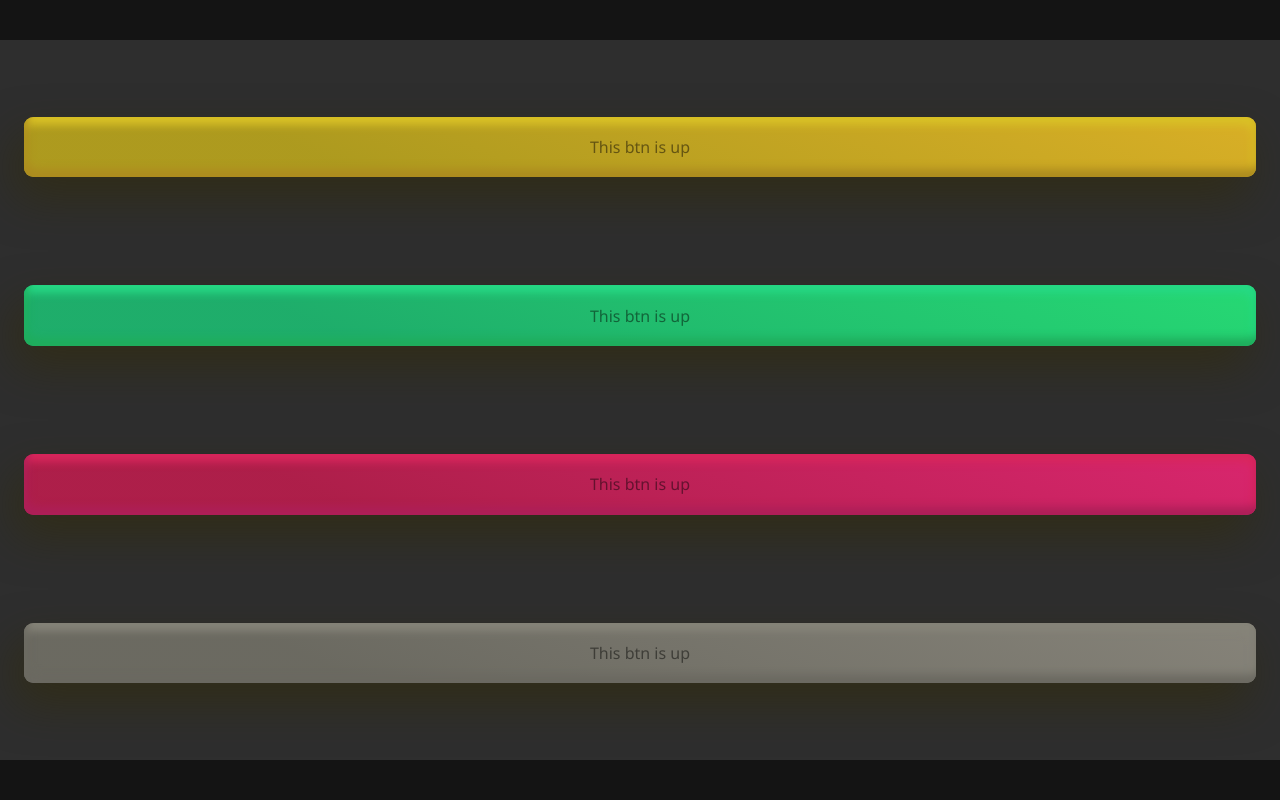
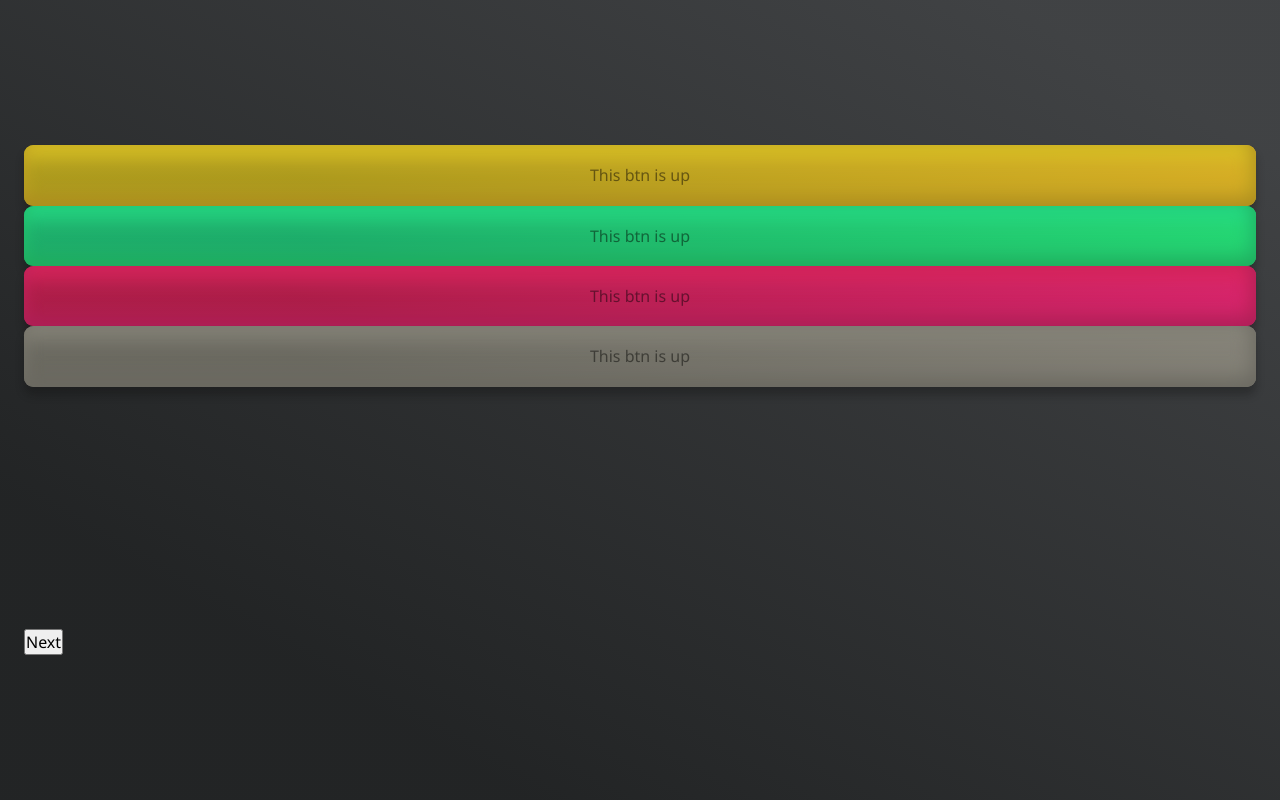
Before and after one commit to craigscottuk/quiz-button-prototypes, a website: page index.html in a window 1280 px wide. Drawn offline with Linux system fonts and the light colour scheme.

Commit message:
Progress

```diff
--- a/index.html
+++ b/index.html
@@ -2,13 +2,19 @@
 <html lang="en">
   <head>
     <meta charset="UTF-8" />
-    <meta name="viewport" content="width=device-width, initial-scale=1.0" />
+    <meta
+      name="viewport"
+      content="width=device-width, initial-scale=1,
+    minimum-scale=1, maximum-scale=1, user-scalable=0"
+    />
     <meta http-equiv="X-UA-Compatible" content="ie=edge" />
     <link rel="stylesheet" href="style.css" />
     <title>quiz-button-prototypes</title>
   </head>
   <body class="dark">
-    <div class="container">
+    <div class="app">
+      <main>
+        <div class="answer-buttons">
           <button id="answBtn-default" class="answBtn">
             This btn is up
           </button>
@@ -22,6 +28,12 @@
             This btn is up
           </button>
         </div>
+      </main>
+
+      <footer>
+        <button id="nxtBtn" class="nxtBtn">Next</button>
+      </footer>
+    </div>
 
     <script src="main.js"></script>
   </body>
--- a/main.js
+++ b/main.js
@@ -10,4 +10,12 @@ function answBtnUpDown(event) {
   }
 }
 
+const appHeight = () => {
+  const doc = document.documentElement;
+  doc.style.setProperty('--app-height', `${window.innerHeight}px`);
+};
+
+window.addEventListener('resize', appHeight);
+appHeight();
+
 document.addEventListener('click', answBtnUpDown);
--- a/style.css
+++ b/style.css
@@ -1,15 +1,120 @@
-/* Reset */
-* {
-  padding: 0;
-  margin: 0;
-  box-sizing: border-box;
-  font: inherit;
+/* ------------------- */
+/* Custom properties   */
+/* ------------------- */
+
+:root {
+  /* ------------------------------- */
+  /* Answer button custom properties */
+  /* ------------------------------- */
+
+  /* The values affecting the answBtn size */
+  --answBtn-width: 100%;
+  --answBtn-padding: 1.2em;
+  --answBtn-fnt-size: clamp(0.95rem, 2vh, 1.2rem);
+
+  /* Hue values for answBtn colors */
+  --default-answBtn-hue: 46; /* yellow hue value (hsl) */
+  --correct-answBtn-hue: 146; /* green hue value (hsl) */
+  --incorrect-answBtn-hue: 336; /* red hue value (hsl) */
+  /* Saturation values for answBtn colors */
+  --default-answBtn-sat: 70%; /* saturation (hsl) */
+  --disabled-answBtn-sat: 5%; /* saturation (hsl) */
+  /* Lightness values for answBtn colors */
+  --default-answBtn-light: 50%; /* lightness (hsl) */
+
+  /* The varibles used to alter the hsl color mix of
+  text, graadients and shadows in the AnswBtn utility classes */
+  --hue: var(--default-answBtn-hue); /* default hue */
+  --sat: var(--default-answBtn-sat); /* default sat */
+  --light: var(--default-answBtn-light); /* default lightness */
 }
+
+/* -------------------------- */
+/* AnswBtn utility classes    */
+/* -------------------------- */
+
+/* 1 of 2: AnswBtn default (up/unselected) state */
+
+/* prettier-ignore */
+.answBtn {
+  width: var(--answBtn-width);
+  padding-block: var(--answBtn-padding);
+  border: 0;
+  border-radius: 0.6em;
+  cursor: pointer;
+  font-size: var(--answBtn-fnt-size);
+  color: hsl(var(--hue) var(--sat) 10% / 0.6);
+
+  /* Gradient background fill */
+  background: linear-gradient(204deg,
+    hsl(var(--hue)var(--sat) var(--light)) 0%,
+    hsl(calc(var(--hue) + 6) var(--sat) calc(var(--light) - 10%)) 75%);
+
+    /* Drop shadow and button's embossed appearance */
+  box-shadow: 0em 0.5em 0.5em
+      hsl(var(--hue) var(--sat) 5% / 0.3),
+    inset -0.2em -0.5em 1.2em
+      hsl(var(--hue) var(--sat) calc(var(--light) - 10%)),
+    inset -0.2em 0.8em 1.2em
+      hsl(calc(var(--hue) + 6) var(--sat) var(--light));
+}
+
+/* 2 of 2: Answer button down (selected/pressed) state */
+
+/* prettier-ignore */
+.answbtn--down {
+  /* Text color is modified slightly */
+  color: hsl(calc(var(--hue) - 10) var(--sat) 16% / 0.6);
+
+  /* Gradient background fill */
+  background: linear-gradient(180deg,
+    hsl(calc(var(--hue) - 4) var(--sat) 40%) 0%,
+    hsl(calc(var(--hue) - 10) var(--sat) 50%) 100%);
+
+  /* Drop shadow and button's debossed appearance */
+  box-shadow: 0em 0.1em 0.35em
+      hsl(var(--hue) var(--sat) 8% / 0.7),
+    inset 0.2em 0.8em 0.5em
+      hsl(calc(var(--hue) - 4) var(--sat), calc(var(--light) - 10%) / 0.8),
+    inset -0.2em -0.2em 0.5em
+      hsl(calc(var(--hue) - 10) var(--sat) var(--light) / -0.9);
+}
+
+/* Hue is modfied to show the correct answer colour */
+.answBtn:hover,
+answBtn:focus {
+  --sat: calc(
+    var(--default-answBtn-sat) + 10%
+  ); /* adding more saturation to the color mix */
+  --light: calc(
+    var(--default-answBtn-light) + 2%
+  ); /* adding more lightness to the colormix */
+}
+
+/* Saturation is modified to show buttons are disabled  */
+.answBtn--disabled,
+.answBtn--disabled:hover {
+  --sat: var(--disabled-answBtn-sat);
+}
+
+/* Hue is modfied to show the incorrect answer colour */
+.answBtn--incorrect {
+  --hue: var(--incorrect-answBtn-hue);
+}
+
+/* Hue is modfied to show the correct answer colour */
+.answBtn--correct {
+  --hue: var(--correct-answBtn-hue);
+}
+
+/* ------------------------- */
+/* Color utility classes     */
+/* ------------------------- */
 
 /* Dark theme */
 .dark {
-  background-color: hsl(0 0% 8% / 1);
-  color: hsl(0 0% 60% / 1);
+  background: linear-gradient(30deg, hsl(200 4% 14%) 20%, hsl(210 3% 26%) 90%);
+  background-repeat: no-repeat;
 }
 
 /* Light theme */
@@ -18,95 +123,55 @@
   color: hsl(0 0% 8% / 1);
 }
 
-:root {
+/* --------------- */
+/* Reset / set up  */
+/* --------------- */
+
+* {
+  /* Reset */
+  padding: 0;
+  margin: 0;
+  box-sizing: border-box;
+  /* Font properites are inheritted into all elements */
+  font: inherit;
+  /* Disable zooming from double tapping on mobile devices*/
+  touch-action: manipulation;
+  /* Disable user from selecting text and elements in app */
+  -moz-user-select: none;
+  -webkit-user-select: none;
+  -ms-user-select: none;
+  user-select: none;
+}
+
+/* App set up */
+html {
+  height: -webkit-fill-available;
+  min-height: 100vh;
+  min-height: -webkit-fill-available;
+  background-color: #222;
   font-family: 'Segoe UI', Tahoma, Geneva, Verdana, sans-serif;
-
-  --answBtn-width: 100%;
-  --answBtn-padding: 1.2em;
-  --answBtn-fnt-size: clamp(0.95rem, 2vh, 1.2rem);
-
-  /* Hue values for answer button colors */
-  --default-answBtn-hue: 46; /* yellow hue value (hsl) */
-  --correct-answBtn-hue: 146; /* green hue value (hsl) */
-  --incorrect-answBtn-hue: 336; /* red hue value (hsl) */
-
-  /* Saturation values for answer button colors */
-  --default-answBtn-sat: 70%; /* % saturated (hsl) */
-  --disabled-answBtn-sat: 5%; /* % saturated (hsl) */
-
-  /* Lightness values for answer button colors */
-  --default-answBtn-light: 50%; /* % lighted  (hsl) */
-
-  /* Main values set for the gradients on the answer buttons */
-  --hue: var(
-    --default-answBtn-hue
-  ); /* Currently set to default button color: yellow */
-  --sat: var(--default-answBtn-sat);
-  --light: var(--default-answBtn-light);
 }
 
 body {
+  height: 100vh;
+  height: -webkit-fill-available;
   min-height: 100vh;
-  display: grid;
-  place-items: center;
+  min-height: -webkit-fill-available;
+  display: flex;
+  flex-direction: column;
 }
 
-.container {
+/* ------------------- */
+/* Compontents         */
+/* ------------------- */
+
+.app {
+  flex: 1;
   width: 100%;
-  height: 90%;
-  display: grid;
-  place-items: center;
-  gap: 0.2rem;
-  background-color: hsl(0 0% 18% / 1);
+  height: 100%;
   padding: 1.5rem;
+  display: flex;
+  flex-direction: column;
+  justify-content: space-around;
+  overflow: hidden;
 }
-
-.answBtn {
-  width: var(--answBtn-width);
-  padding-block: var(--answBtn-padding);
-  border: 0;
-  border-radius: 0.6em;
-  cursor: pointer;
-  font-size: var(--answBtn-fnt-size);
-  color: hsl(var(--hue) var(--sat) 10% / 0.6);
-  background: linear-gradient(
-    204deg,
-    hsl(var(--hue) var(--sat) var(--light)) 0%,
-    hsl(calc(var(--hue) + 6) var(--sat) calc(var(--light) - 10%)) 75%
-  );
-  box-shadow: -0.5em 1.25em 2.8em hsl(50 100% 10% / 0.5),
-    inset 0.2em -0.5em 0.5em hsl(var(--hue) var(--sat) calc(var(--light) - 10%)),
-    inset -0.175em 0.5em 0.5em hsl(calc(var(--hue) + 6) var(--sat) var(--light));
-}
-
-.answBtn:hover,
-answBtn:focus {
-  --sat: calc(var(--default-answBtn-sat) + 10%);
-  --light: calc(var(--default-answBtn-light) + 2%);
-}
-
-.answbtn--down {
-  color: hsl(calc(var(--hue) - 10) var(--sat) 16% / 0.6);
-  /* line-height: calc(var(--answBtn-padding) * 1.025); */
-  background: linear-gradient(
-    180deg,
-    hsl(calc(var(--hue) - 4) var(--sat) 40%) 0%,
-    hsl(calc(var(--hue) - 10) var(--sat) 50%) 100%
-  );
-  box-shadow: inset 0.25em 0.5em 0.5em
-      hsl(calc(var(--hue) - 4) var(--sat) calc(var(--light) - 10%) / 0.5),
-    inset -0.25em -0.5em 0.5em
-      hsl(calc(var(--hue) - 10) var(--sat) var(--light) / 0.5);
-}
-
-.answBtn--correct {
-  --hue: var(--correct-answBtn-hue);
-}
-.answBtn--incorrect {
-  --hue: var(--incorrect-answBtn-hue);
-}
-
-.answBtn--disabled,
-.answBtn--disabled:hover {
-  --sat: var(--disabled-answBtn-sat);
-}
```
Lines whose indentation alone changed are shown as unchanged.
